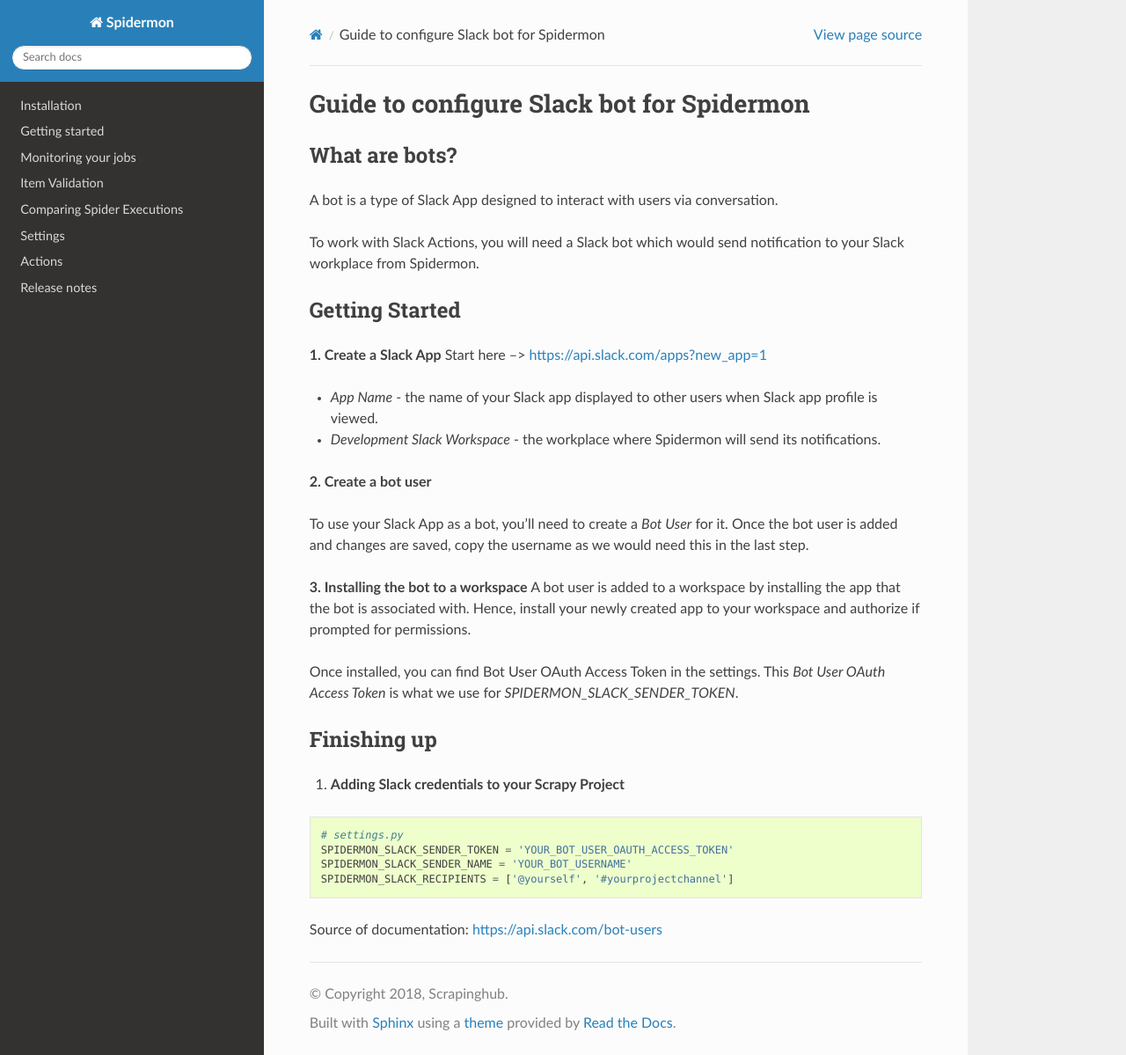
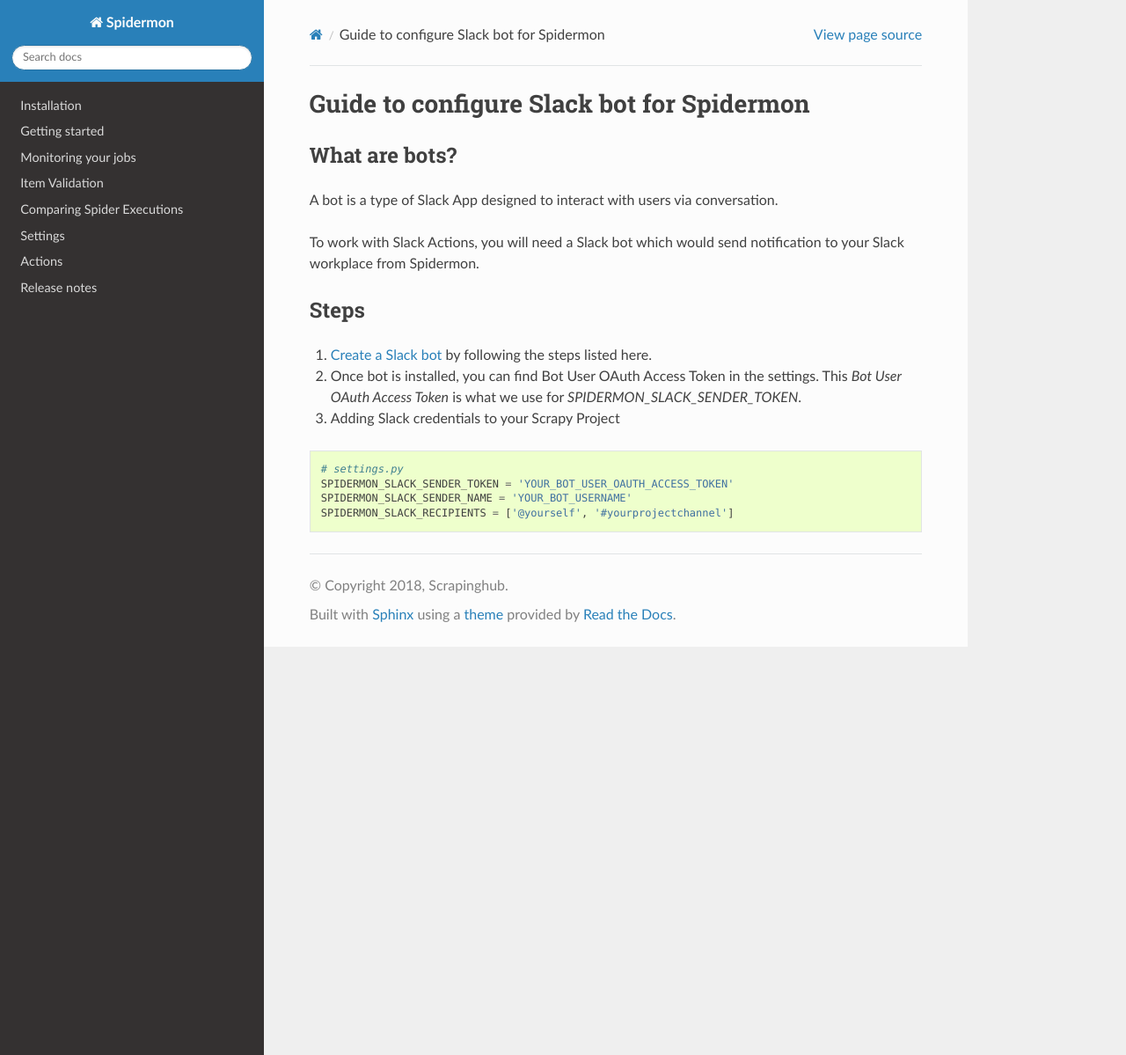
Before and after one commit to scrapinghub/spidermon, a Sphinx documentation site: the page built from docs/source/guide_to_slack_bot.rst, in a window 1280 px wide and 1199 px high. Shown: the whole window at 88% size. Built offline with Sphinx 7.4.7 and the Read the Docs theme 2.0.0, drawn with Linux system fonts in a browser that asks for light colours.

Commit message:
Changes made as suggested #3
Signed-off-by: Vipul Gupta (@vipulgupta2048) <vipulgupta2048@gmail.com>

```diff
--- a/docs/source/actions.rst
+++ b/docs/source/actions.rst
@@ -205,7 +205,7 @@
    :scale: 50 %
    :alt: Slack Notification
 
-`Follow these steps`_ for creating a bot in your workplace and configuring it for Spidermon.
+Follow this :ref:`steps`.
 
 The following settings are the minimum needed to make this action works:
 
@@ -296,7 +296,7 @@
 -------------------------------------
 
 .. _`Slack`: https://slack.com/
-.. _`Follow these steps`: :ref:`slack_bot_guide`
+.. _`Follow these steps`: :ref:`_slack_bot_guide`
 
 .. _actions-job-tags:
 
--- a/docs/source/guide_to_slack_bot.rst
+++ b/docs/source/guide_to_slack_bot.rst
@@ -1,4 +1,4 @@
-.. _slack_bot_guide:
+.. _steps:
 
 ==========================================
 Guide to configure Slack bot for Spidermon
@@ -11,33 +11,17 @@
 
 To work with Slack Actions, you will need a Slack bot which would send notification to your Slack workplace from Spidermon.
 
-Getting Started
-===============
+Steps
+=====
 
 .. note:
     You would need to be leader of Slack workplace for which you are trying to create a bot.
 
-**1. Create a Slack App**
-Start here --> https://api.slack.com/apps?new_app=1
+1. `Create a Slack bot <https://get.slack.help/hc/en-us/articles/115005265703-Create-a-bot-for-your-workspace>`_ by following the steps listed here.
 
-- `App Name` - the name of your Slack app displayed to other users when Slack app profile is viewed.
-- `Development Slack Workspace` - the workplace where Spidermon will send its notifications.
+2. Once bot is installed, you can find Bot User OAuth Access Token in the settings. This `Bot User OAuth Access Token` is what we use for `SPIDERMON_SLACK_SENDER_TOKEN`.
 
-**2. Create a bot user**
-
-To use your Slack App as a bot, you'll need to create a `Bot User` for it. Once the bot user is added and
-changes are saved, copy the username as we would need this in the last step.
-
-**3. Installing the bot to a workspace**
-A bot user is added to a workspace by installing the app that the bot is associated with.
-Hence, install your newly created app to your workspace and authorize if prompted for permissions.
-
-Once installed, you can find Bot User OAuth Access Token in the settings. This `Bot User OAuth Access Token` is what we use for `SPIDERMON_SLACK_SENDER_TOKEN`.
-
-Finishing up
-============
-
-1. **Adding Slack credentials to your Scrapy Project**
+3. Adding Slack credentials to your Scrapy Project
 
 .. code-block:: python
 
@@ -45,5 +29,3 @@
     SPIDERMON_SLACK_SENDER_TOKEN = 'YOUR_BOT_USER_OAUTH_ACCESS_TOKEN'
     SPIDERMON_SLACK_SENDER_NAME = 'YOUR_BOT_USERNAME'
     SPIDERMON_SLACK_RECIPIENTS = ['@yourself', '#yourprojectchannel']
-
-Source of documentation: https://api.slack.com/bot-users
```
Also changed, not shown: other parts of docs/source/actions.rst (+1 -1 lines).
